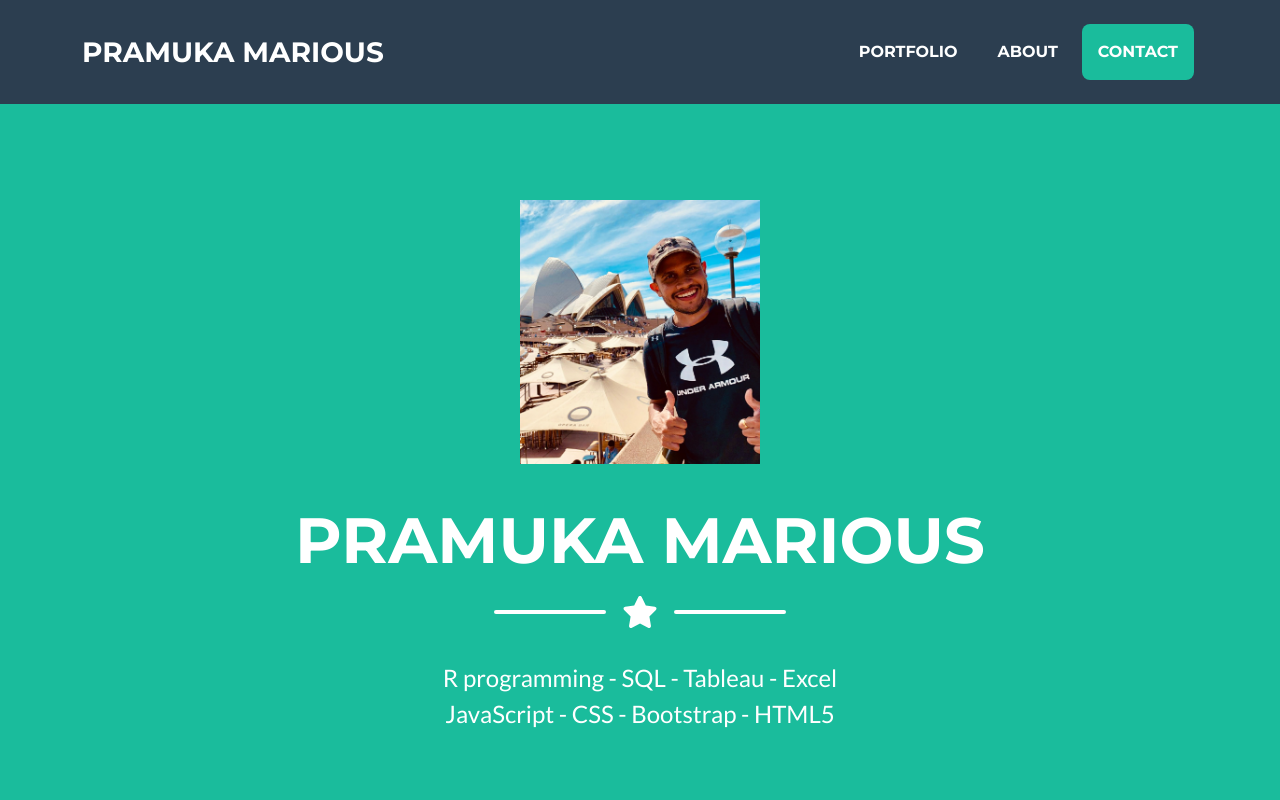
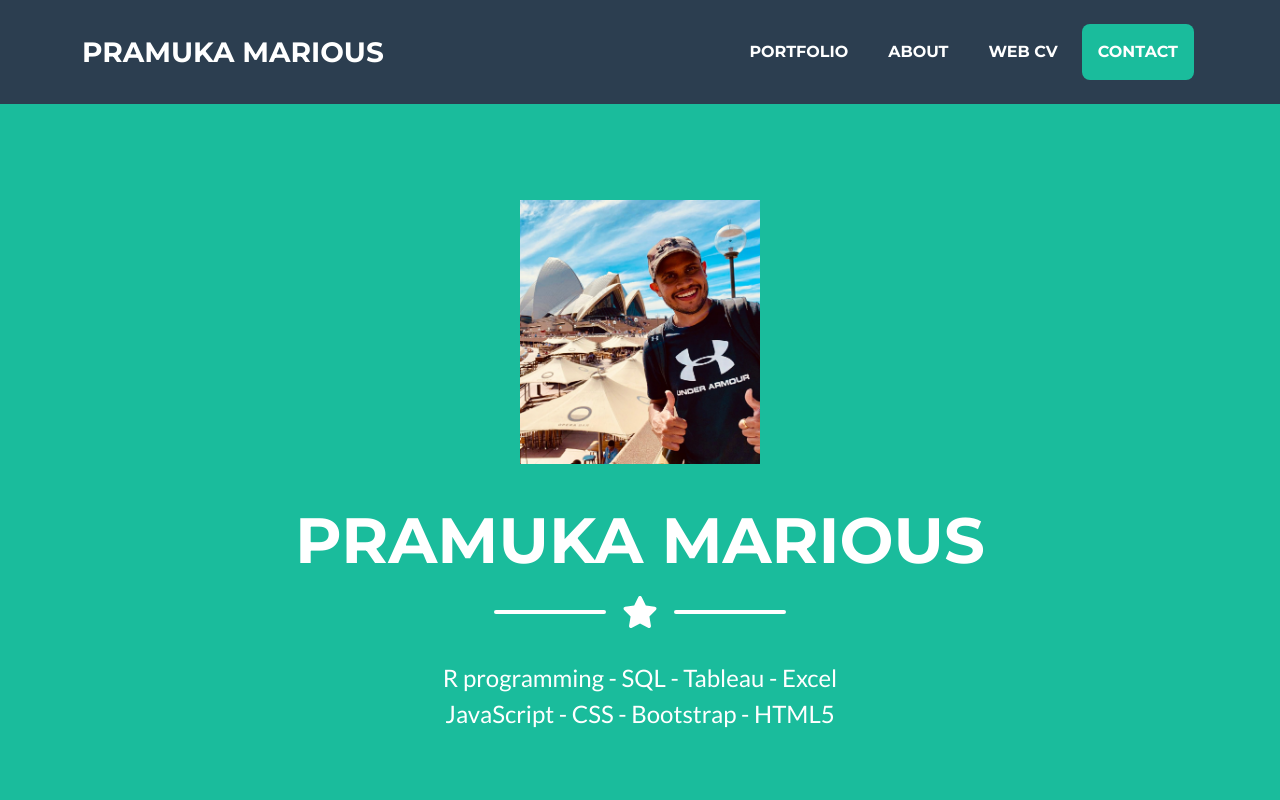
Before and after one commit to pramukam/resume001, a plain HTML site: page index.html in a window 1280 px wide. Shown: the top 800 px of the page. Drawn offline with nearby package versions, Linux system fonts and the light colour scheme.

Commit message:
linking web cv to portfolio website

```diff
--- a/index.html
+++ b/index.html
@@ -29,7 +29,8 @@
                     <ul class="navbar-nav ms-auto">
                         <li class="nav-item mx-0 mx-lg-1"><a class="nav-link py-3 px-0 px-lg-3 rounded" href="#portfolio">Portfolio</a></li>
                         <li class="nav-item mx-0 mx-lg-1"><a class="nav-link py-3 px-0 px-lg-3 rounded" href="#about">About</a></li>
-                        <li class="nav-item mx-0 mx-lg-1"><a class="nav-link py-3 px-0 px-lg-3 rounded" href="#contact">Contact</a></li>
+                        <li class="nav-item mx-0 mx-lg-1"><a class="nav-link py-3 px-0 px-lg-3 rounded" href="cv.html" target="_blank">Web CV</a></li>
+                        <li class="nav-item mx-0 mx-lg-1"><a class="nav-link py-3 px-0 px-lg-3 rounded" href="#contact" >Contact</a></li>
                     </ul>
                 </div>
             </div>
```
